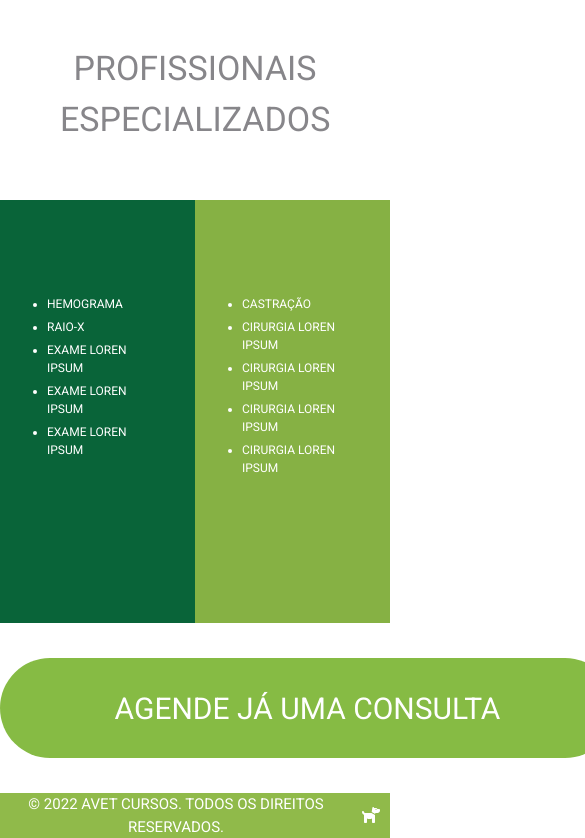
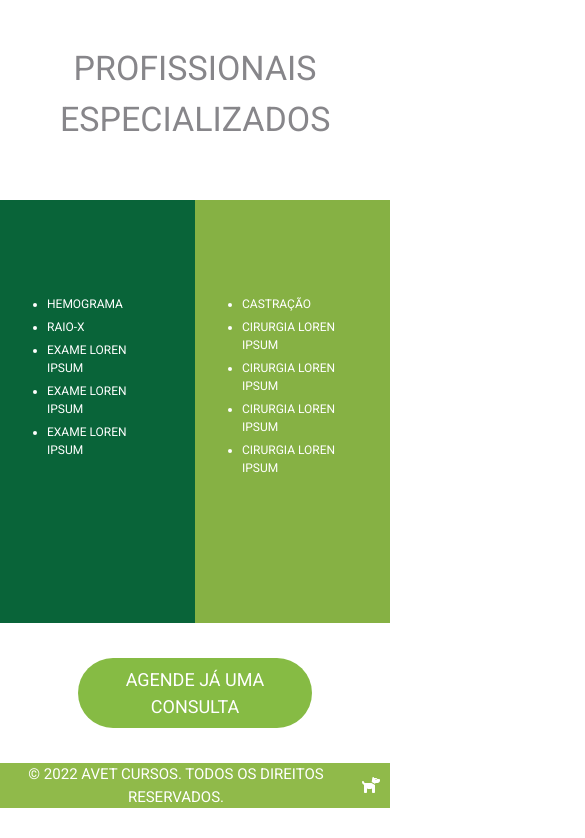
Before and after one commit to marcusviniciusmo/Avet_Cursos_Website, a React (Create React App) app in the folder frontend/: page /consultas in a window 390 px wide. Shown: the part 1833-2671 px from the top of the page, 585 px wide, since content can reach past the window. After the commit the page ends 2641 px from the top, so only its background shows below. Built offline with nearby package versions, Linux system fonts and the light colour scheme.

Commit message:
Responsive design of the Consultas view

```diff
--- a/frontend/src/views/Consultas/styles.css
+++ b/frontend/src/views/Consultas/styles.css
@@ -40,6 +40,12 @@ div#serviceListingsContainer {
     flex-wrap: wrap;
     margin-top: 50px;
   }
+
+  #btnAgendeUmaConsulta {
+    font-size: 25px;
+    width: 480px;
+    height: 80px;
+  }
 }
 
 @media screen and (min-width: 800px) and (max-width: 1023px) {
@@ -47,6 +53,12 @@ div#serviceListingsContainer {
     display: flex;
     flex-wrap: wrap;
     margin-top: 50px;
+  }
+
+  #btnAgendeUmaConsulta {
+    font-size: 20px;
+    width: 370px;
+    height: 70px;
   }
 }
 
@@ -56,4 +68,10 @@ div#serviceListingsContainer {
     flex-wrap: wrap;
     margin-top: 50px;
   }
+
+  #btnAgendeUmaConsulta {
+    font-size: 18px;
+    width: 60%;
+    height: 70px;
+  }
 }
```
